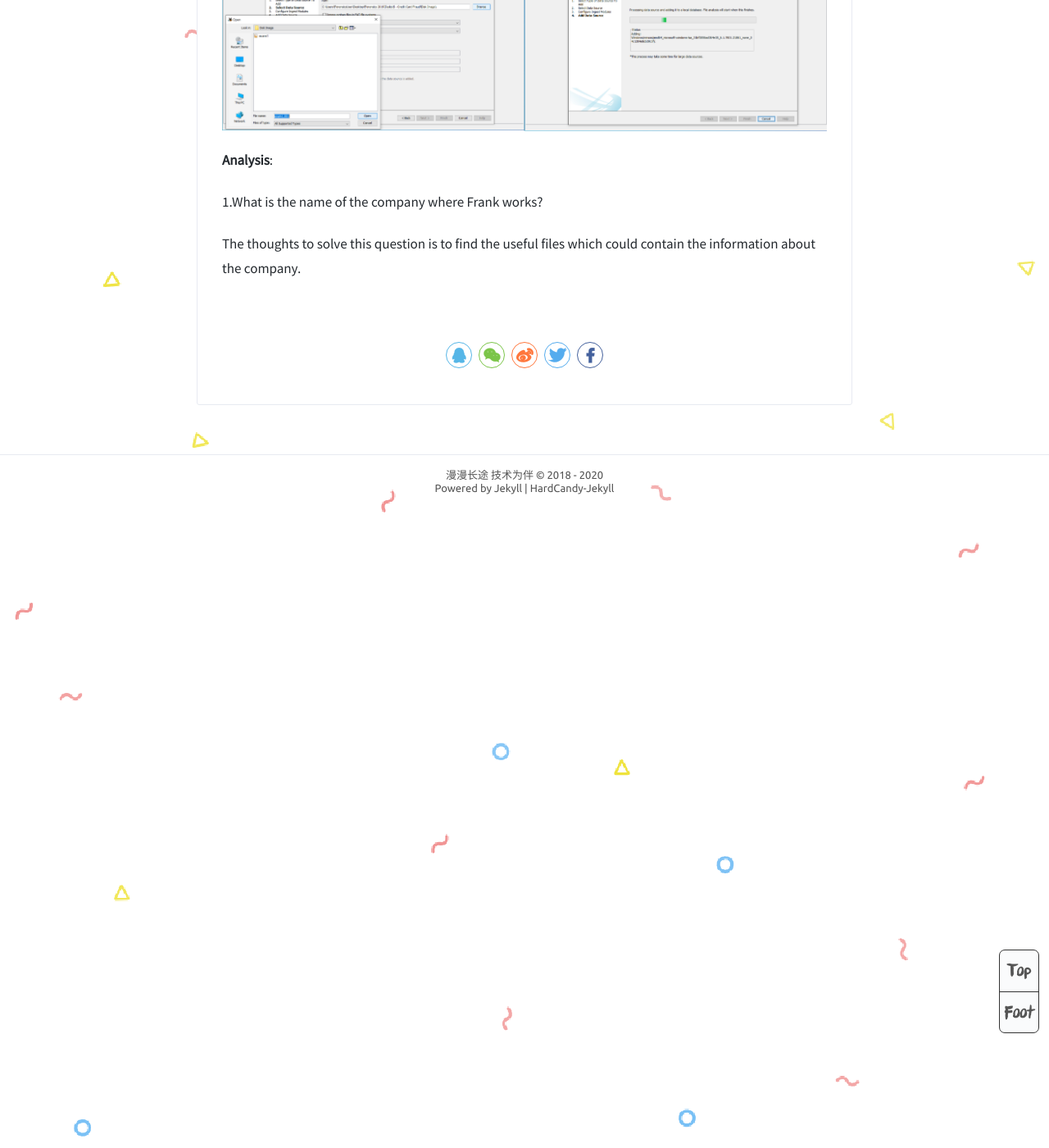
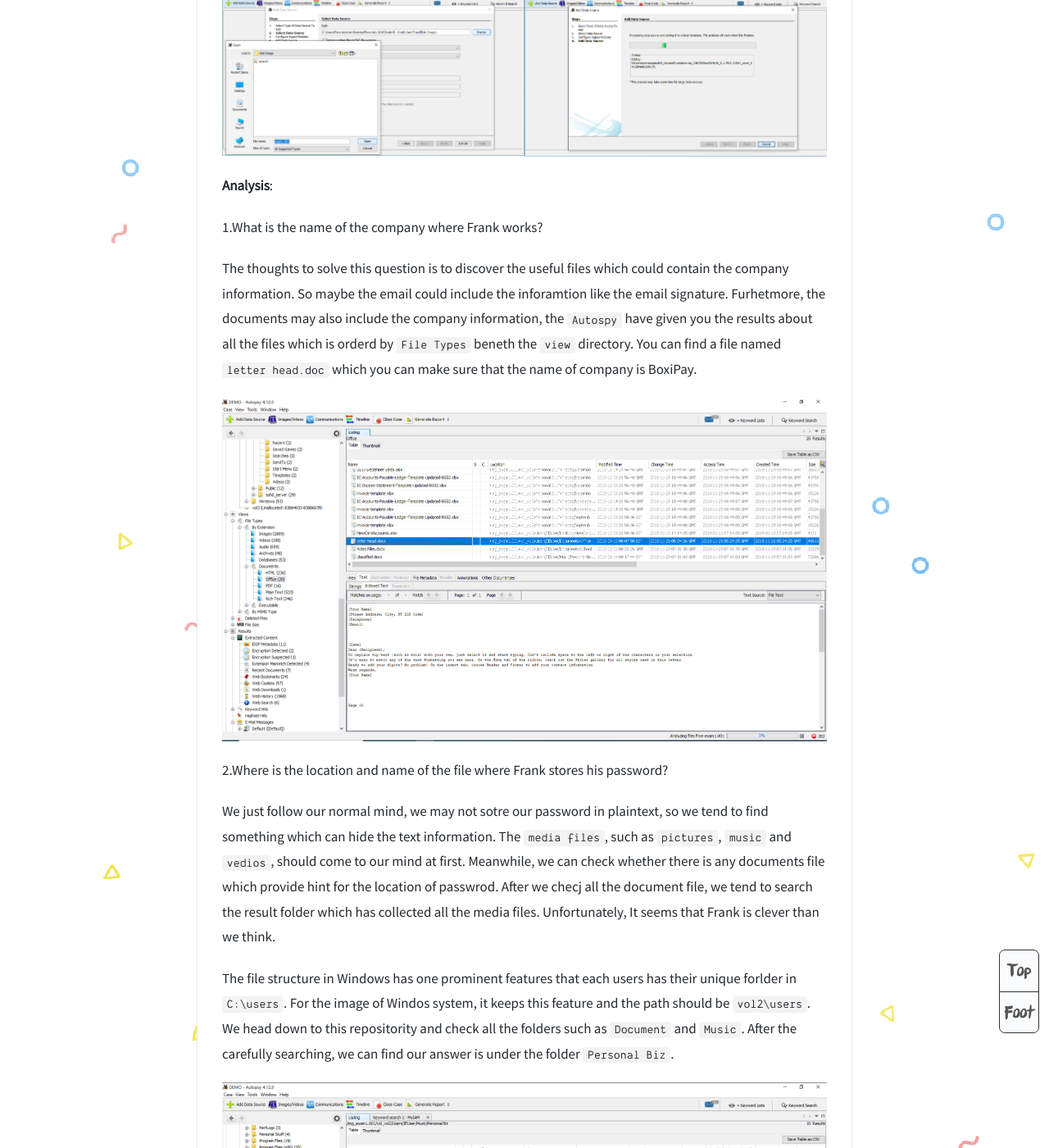
Before and after one commit to DoHerasYang/DoHerasYang.github.io, a Jekyll site: the page built from _posts/2019-12-19-Digital Forensics.md, in a window 1280 px wide and 1400 px high, scrolled down 14800 px. Shown: the whole window at 82% size. Built offline with Jekyll 4.4.1, drawn with Linux system fonts in a browser that asks for light colours; comment, search, counter and statistics services are not loaded; some of the changed text lies outside the part shown.

Commit message:
update digital forensics

```diff
--- a/_posts/2019-12-19-Digital Forensics.md
+++ b/_posts/2019-12-19-Digital Forensics.md
@@ -173,4 +175,16 @@ Then save the new create Hex file by `ctrl+S` and choose the file type as `doc`.
 
 1.What is the name of the company where Frank works?
 
-The thoughts to solve this question is to find the useful files which could contain the information about the company.
+The thoughts to solve this question is to discover the useful files which could contain the company information. So maybe the email could include the inforamtion like the email signature. Furhetmore, the documents may also include the company information, the `Autospy` have given you the results about all the files which is orderd by `File Types` beneth the `view` directory. You can find a file named `letter head.doc` which you can make sure that the name of company is BoxiPay.
+
+![04](/Pictures/Digital Forensics/Credit Card Fraud/04.png)
+
+2.Where is the location and name of the file where Frank stores his password?
+
+We just follow our normal mind, we may not sotre our password in plaintext, so we tend to find something which can hide the text information. The `media files`, such as `pictures`, `music` and  `vedios`, should come to our mind at first. Meanwhile, we can check whether there is any documents file which provide hint for the location of passwrod. After we checj all the document file, we tend to search the result folder which has collected all the media files. Unfortunately, It seems that Frank is clever than we think.
+
+The file structure in Windows has one prominent features that each users has their unique forlder in `C:\users`. For the image of Windos system, it keeps this feature and the path should be `vol2\users`. We head down to this repositority and check all the folders such as `Document` and `Music`.  After the carefully searching, we can find our answer is under the folder `Personal Biz`.
+
+![05](/Pictures/Digital Forensics/Credit Card Fraud/05.png)
+
+3.Which operating system and version was Frank's laptop running?
```
Also changed, not shown: other parts of _posts/2019-12-19-Digital Forensics.md (+3 -1 lines), Pictures/Digital Forensics/Credit Card Fraud/04.png (added), Pictures/Digital Forensics/Credit Card Fraud/05.png (added), 2 other files.
